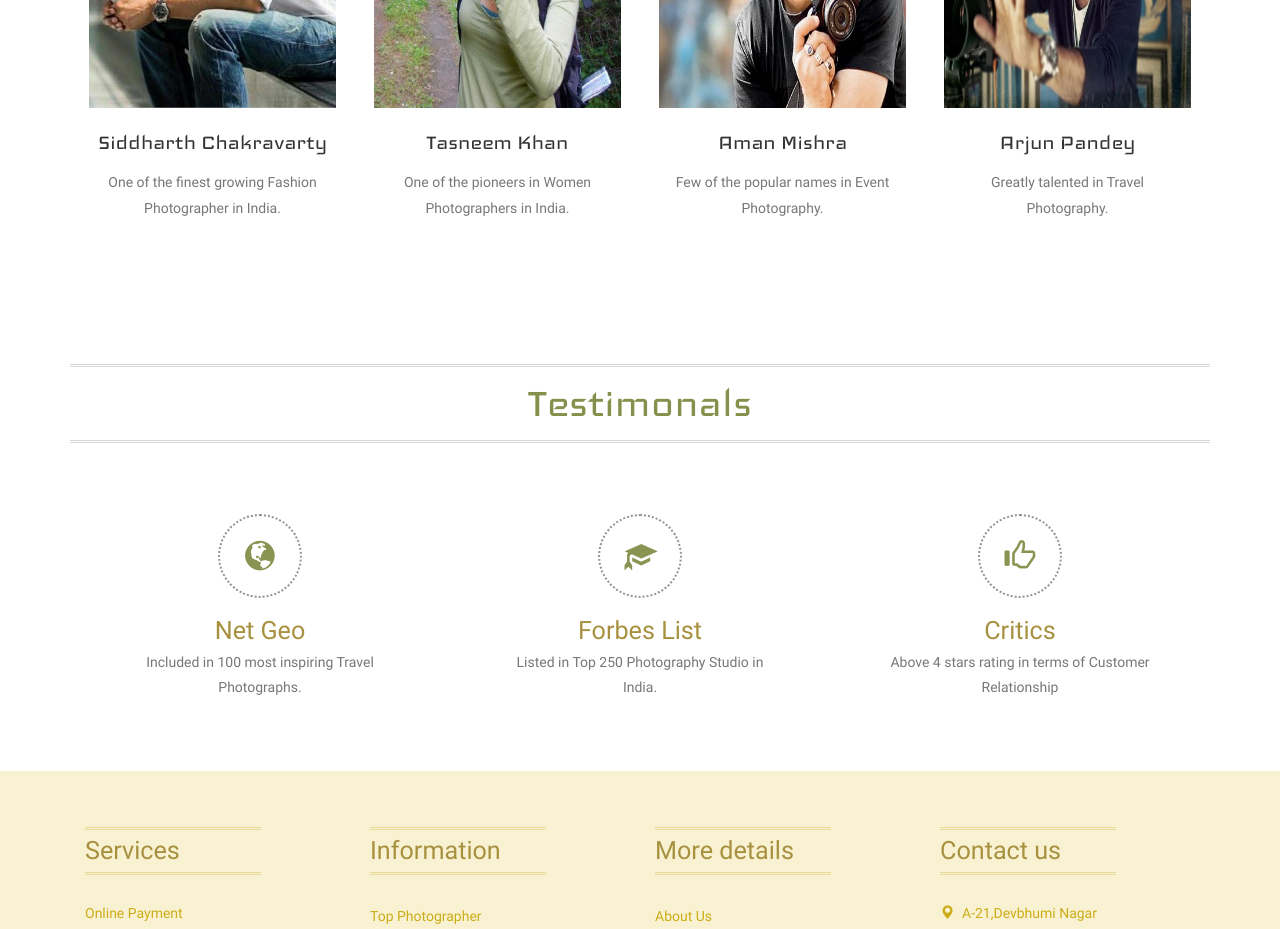
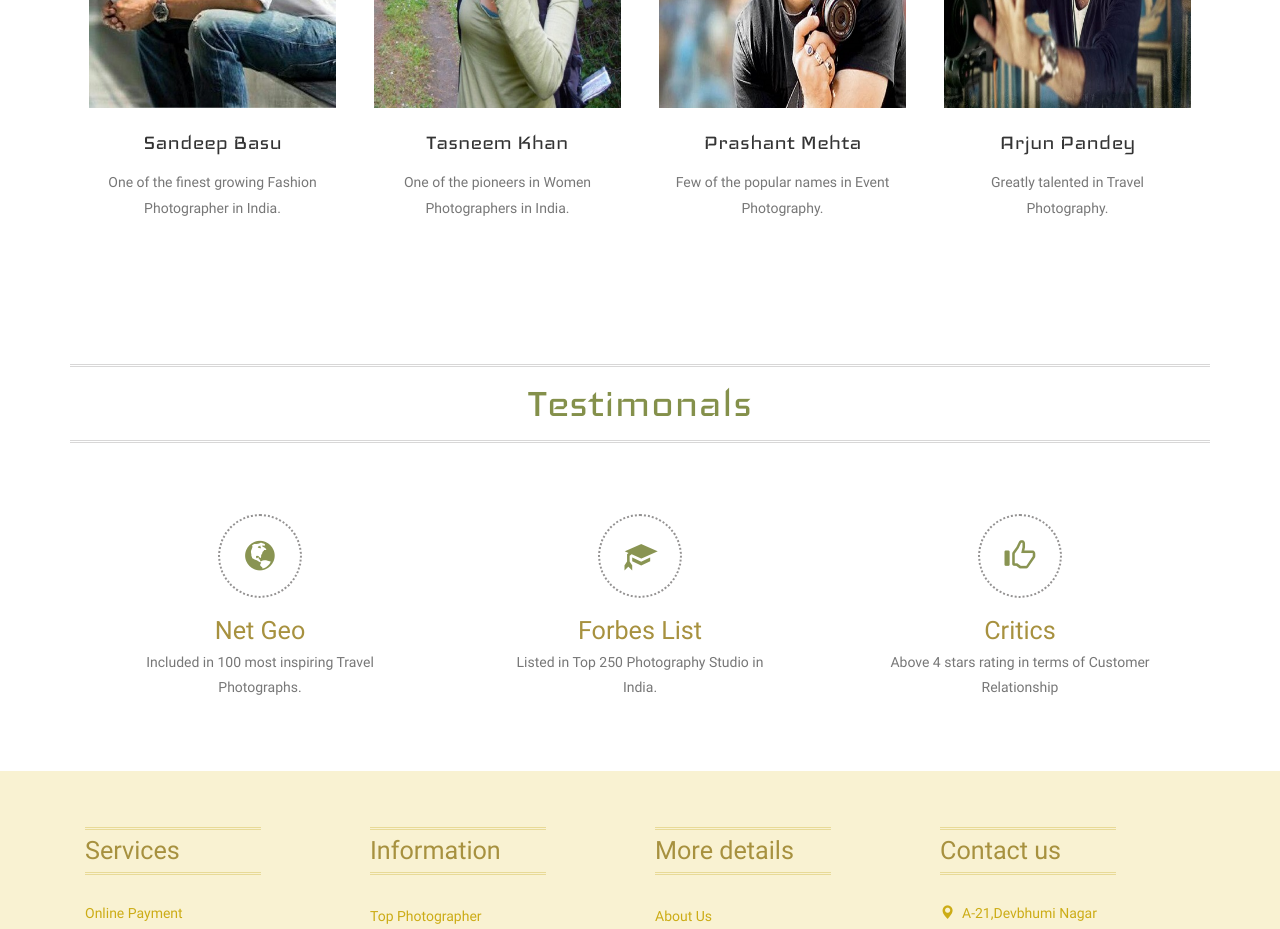
Before and after one commit to drashti31/New_Picturesque, a plain HTML site: page index.html in a window 1280 px wide. Shown: the part 1480-2409 px from the top of the page. Drawn offline with Linux system fonts and the light colour scheme; files whose address does not match are found by name.

Commit message:
Names Changed

```diff
--- a/index.html
+++ b/index.html
@@ -140,7 +140,7 @@ License URL: http://creativecommons.org/licenses/by/3.0/
 					<div class="thumbnail team-thmnl">
 						<img src="images/download(12).jpg" class="img-responsive zoom-img" alt="...">
 						<div class="caption">
-							<h4>Siddharth Chakravarty</h4>
+							<h4>Sandeep Basu</h4>
 							<p>One of the finest growing Fashion Photographer in India.</p>
 						</div>
 					</div>
@@ -158,7 +158,7 @@ License URL: http://creativecommons.org/licenses/by/3.0/
 					<div class="thumbnail team-thmnl">
 						<img src="images/download(13).jpg" class="img-responsive zoom-img" alt="...">
 						<div class="caption">
-							<h4>Aman Mishra</h4>
+							<h4>Prashant Mehta</h4>
 							<p>Few of the popular names in Event Photography.</p>
 						</div>
 					</div>
```
